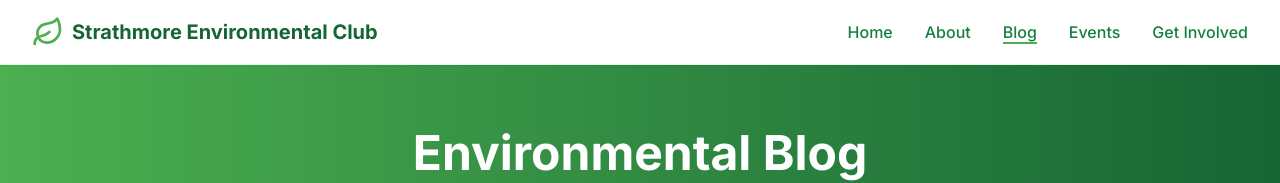
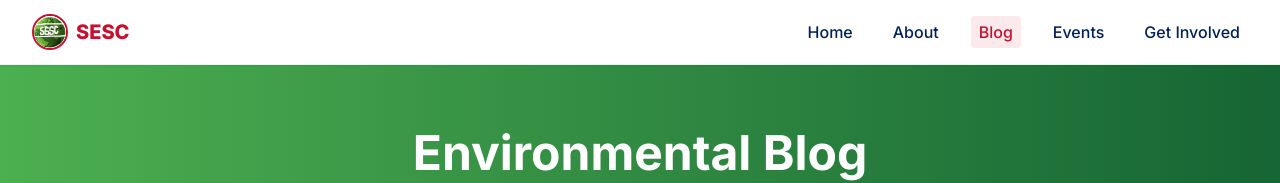
Before and after one commit to alexanderwangwe/ClubSite, a Next.js app: page /blog in a window 1280 px wide. Shown: the top 183 px of the page. Built offline with nearby package versions, Linux system fonts and the light colour scheme; no server answers; the database is empty.

Commit message:
feat: simplify Navbar component by consolidating navigation links and removing unused code

```diff
--- a/components/Navbar.tsx
+++ b/components/Navbar.tsx
@@ -7,80 +7,56 @@ import { cn } from "@/lib/utils";
 
 export default function Navbar() {
   const pathname = usePathname();
-
-  const isActive = (path: string) => {
-    return pathname === path;
-  };
+  const navLinks = [
+    { href: "/", label: "Home" },
+    { href: "/about", label: "About" },
+    { href: "/blog", label: "Blog" },
+    { href: "/events", label: "Events" },
+    { href: "/get-involved", label: "Get Involved" },
+  ];
 
   return (
-    <nav className="bg-white shadow-sm border-b border-green-100 sticky top-0 z-50">
+    <nav className="bg-white border-b border-green-100 shadow-sm sticky top-0 z-50">
       <div className="max-w-7xl mx-auto px-4 sm:px-6 lg:px-8">
         <div className="flex justify-between items-center h-16">
-          <div className="flex items-center space-x-2">
-            <Leaf className="h-8 w-8 text-green-600" />
-            <span className="font-bold text-xl text-green-800">
-              Strathmore Environmental Club
+          {/* Logo & Club Name */}
+          <Link href="/" className="flex items-center space-x-2 group">
+            <img
+              src="/SESC_Logo.jpg"
+              alt="Strathmore Logo"
+              className="h-9 w-9 object-contain rounded-full border-2 border-[#c8102e] group-hover:border-[#00205b] transition"
+            />
+            <span className="font-extrabold text-xl text-[#c8102e] group-hover:text-[#00205b] transition">
+              SESC
             </span>
+          </Link>
+
+          {/* Desktop Nav */}
+          <div className="hidden md:flex space-x-6">
+            {navLinks.map((link) => (
+              <Link
+                key={link.href}
+                href={link.href}
+                className={cn(
+                  "font-medium px-2 py-1 rounded transition",
+                  pathname === link.href
+                    ? "text-[#c8102e] bg-[#fbe9ec]"
+                    : "text-[#00205b] hover:text-[#c8102e] hover:bg-[#fbe9ec]"
+                )}
+                aria-current={pathname === link.href ? "page" : undefined}
+              >
+                {link.label}
+              </Link>
+            ))}
           </div>
-          <div className="hidden md:flex space-x-8">
-            <Link
-              href="/"
-              className={cn(
-                "text-green-700 hover:text-green-900 font-medium transition-colors relative",
-                "after:absolute after:bottom-0 after:left-0 after:w-full after:h-0.5 after:bg-green-600 after:transform after:scale-x-0 after:transition-transform after:duration-300",
-                "hover:after:scale-x-100",
-                isActive("/") && "after:scale-x-100"
-              )}
-            >
-              Home
-            </Link>
-            <Link
-              href="/about"
-              className={cn(
-                "text-green-700 hover:text-green-900 font-medium transition-colors relative",
-                "after:absolute after:bottom-0 after:left-0 after:w-full after:h-0.5 after:bg-green-600 after:transform after:scale-x-0 after:transition-transform after:duration-300",
-                "hover:after:scale-x-100",
-                isActive("/about") && "after:scale-x-100"
-              )}
-            >
-              About
-            </Link>
-            <Link
-              href="/blog"
-              className={cn(
-                "text-green-700 hover:text-green-900 font-medium transition-colors relative",
-                "after:absolute after:bottom-0 after:left-0 after:w-full after:h-0.5 after:bg-green-600 after:transform after:scale-x-0 after:transition-transform after:duration-300",
-                "hover:after:scale-x-100",
-                isActive("/blog") && "after:scale-x-100"
-              )}
-            >
-              Blog
-            </Link>
-            <Link
-              href="/events"
-              className={cn(
-                "text-green-700 hover:text-green-900 font-medium transition-colors relative",
-                "after:absolute after:bottom-0 after:left-0 after:w-full after:h-0.5 after:bg-green-600 after:transform after:scale-x-0 after:transition-transform after:duration-300",
-                "hover:after:scale-x-100",
-                isActive("/events") && "after:scale-x-100"
-              )}
-            >
-              Events
-            </Link>
-            <Link
-              href="/get-involved"
-              className={cn(
-                "text-green-700 hover:text-green-900 font-medium transition-colors relative",
-                "after:absolute after:bottom-0 after:left-0 after:w-full after:h-0.5 after:bg-green-600 after:transform after:scale-x-0 after:transition-transform after:duration-300",
-                "hover:after:scale-x-100",
-                isActive("/get-involved") && "after:scale-x-100"
-              )}
-            >
-              Get Involved
-            </Link>
+
+          {/* Mobile Nav Toggle */}
+          <div className="md:hidden flex items-center">
+            {/* Future: Add mobile menu button here */}
           </div>
         </div>
       </div>
+      {/* Future: Add mobile dropdown menu here */}
     </nav>
   );
 }
```
